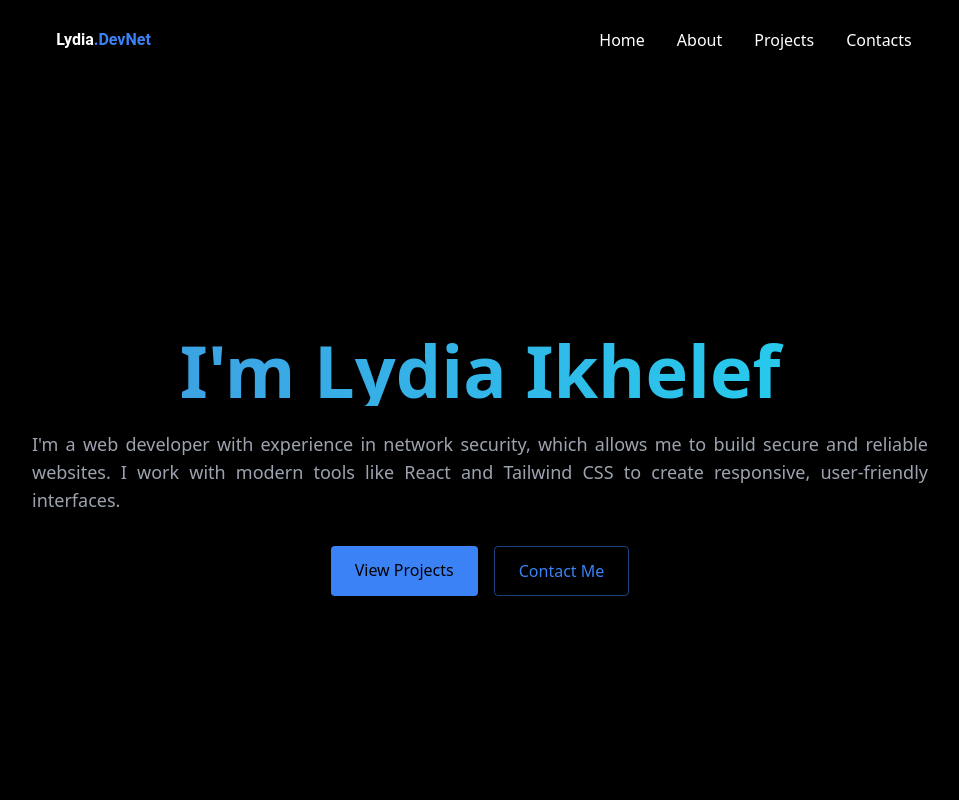
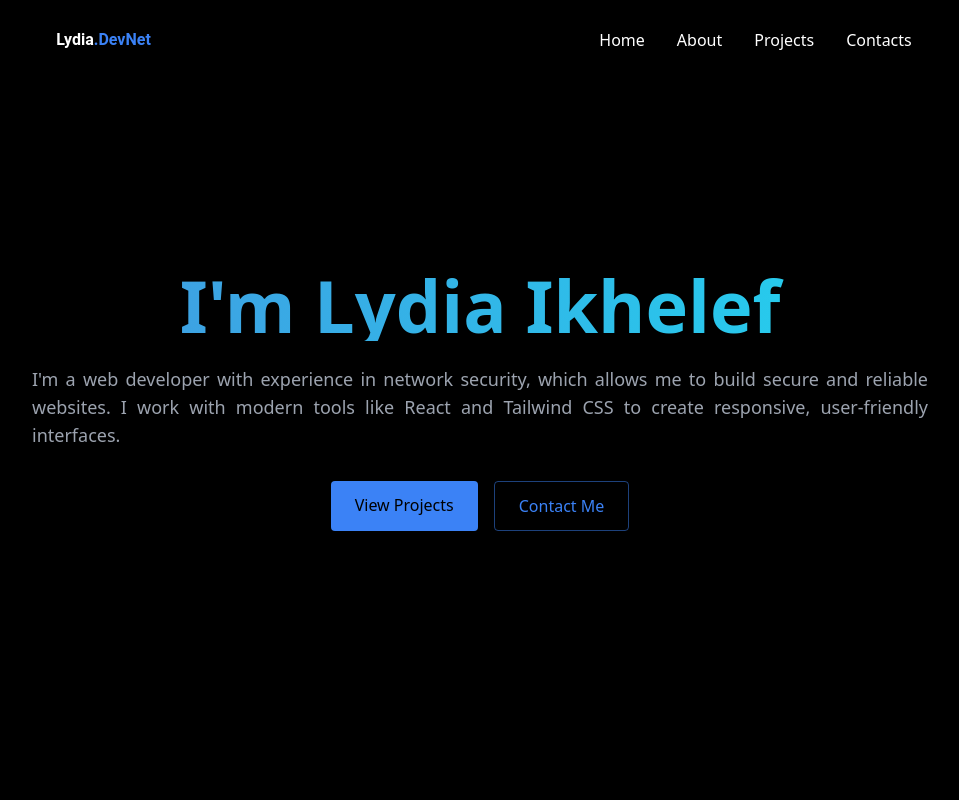
Before and after one commit to Lydie6/lydiaportfolio, a React (Vite) app: page / in a window 1280 px wide. Shown: the top 800 px of the page, without its empty margins (160-1119 px from the left). Built offline with nearby package versions, Linux system fonts and the light colour scheme.

Commit message:
Final version

```diff
--- a/src/App.css
+++ b/src/App.css
@@ -18,8 +18,7 @@ html {
 
 /* Pour tous les éléments enfants du main */
 main * {
-    margin: 0;
-    padding: 0;
+
 }
 
 @media (max-width: 420px) {
--- a/src/components/Home/index.jsx
+++ b/src/components/Home/index.jsx
@@ -3,12 +3,12 @@ import { RevealOnScroll } from "../RevealOnScroll.jsx";
 import "../../index.css"
 const Home = () => {
   return (
-    <section id="home" className=" min-h-screen flex flex-col items-center justify-center">
+    <section id="home" className=" min-h-screen flex flex-col items-center justify-center ">
 
 
-     <div className="z-10 text-center mt-[-30px] ">
+     <div className="z-10 text-center mt-[-10rem]">
 
-        <h1 className="text-3xl    md:text-7xl mb-6 text-gradient font-bold ">
+        <h1 className="text-3xl  md:text-7xl mb-6 text-gradient font-bold ">
           I'm Lydia Ikhelef
         </h1>
         <p className=" text-gray-400    mb-8 text-lg max-w-[20rem] xs:max-w-[300px] sm:max-w-2xl lg:max-w-4xl mx-auto text-justify">
@@ -16,7 +16,7 @@ const Home = () => {
          I work with modern tools like React and Tailwind CSS to create responsive, user-friendly interfaces.
         </p>
       </div>
-      <div className="flex justify-center space-x-4">
+      <div className="flex justify-center space-x-4 ">
         <a className="bg-blue-500 text-whit  py-3 px-6 rounded font-medium overflow-hidden hover:-translate-y-0.5 hover:shadow-[0_0_15px_rgba(59,130,249,0.5)] hover:bg-blue-600 hover:cursor-pointer transition-all duration-300 ">View Projects</a>
         <a href="#contact" className="border border-blue-500/50 text-blue-500 py-3 px-6 rounded font-medium transition-all duration-200 hover:-translate-y-0.5 hover:shadow-[0_0_15px_rgba(59,130,249,0.5)] hover:bg-blue-500/10 hover:text-blue-600 hover:cursor-pointer" >Contact Me</a>
       </div>
```
